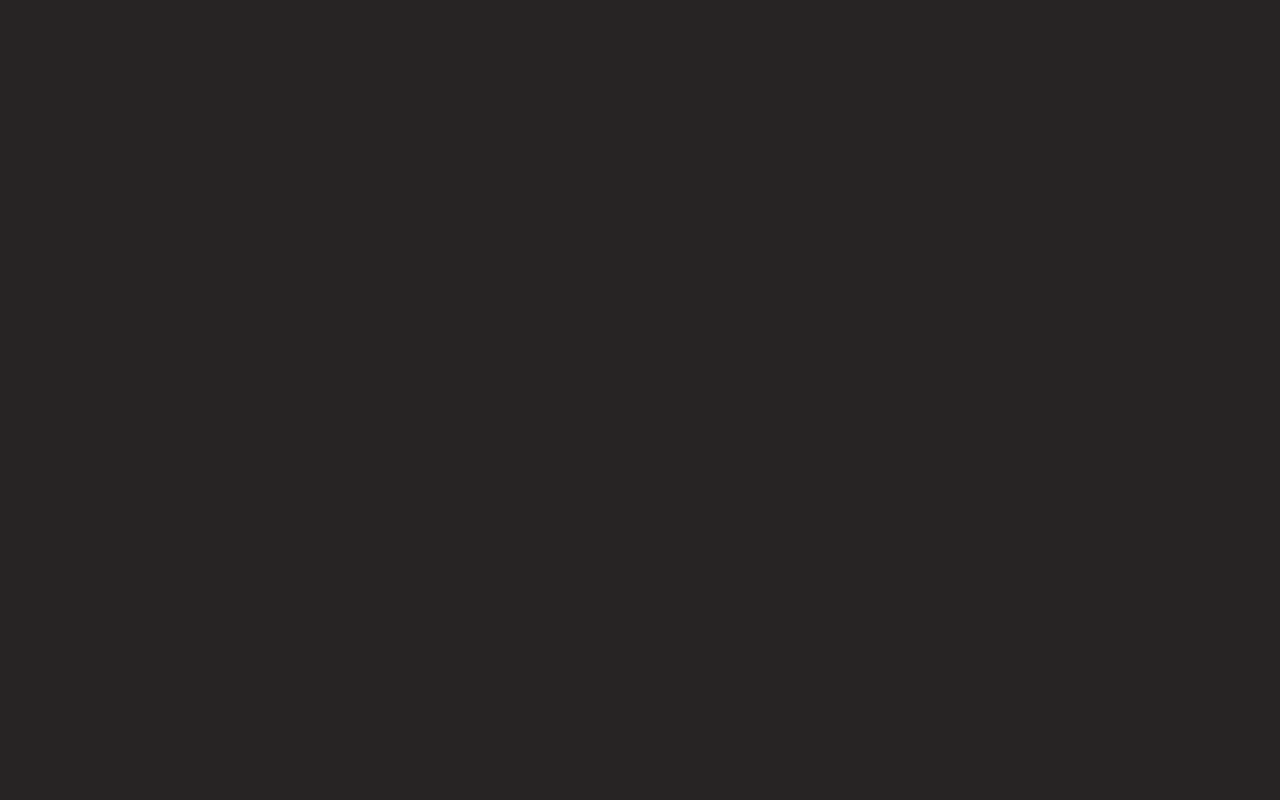
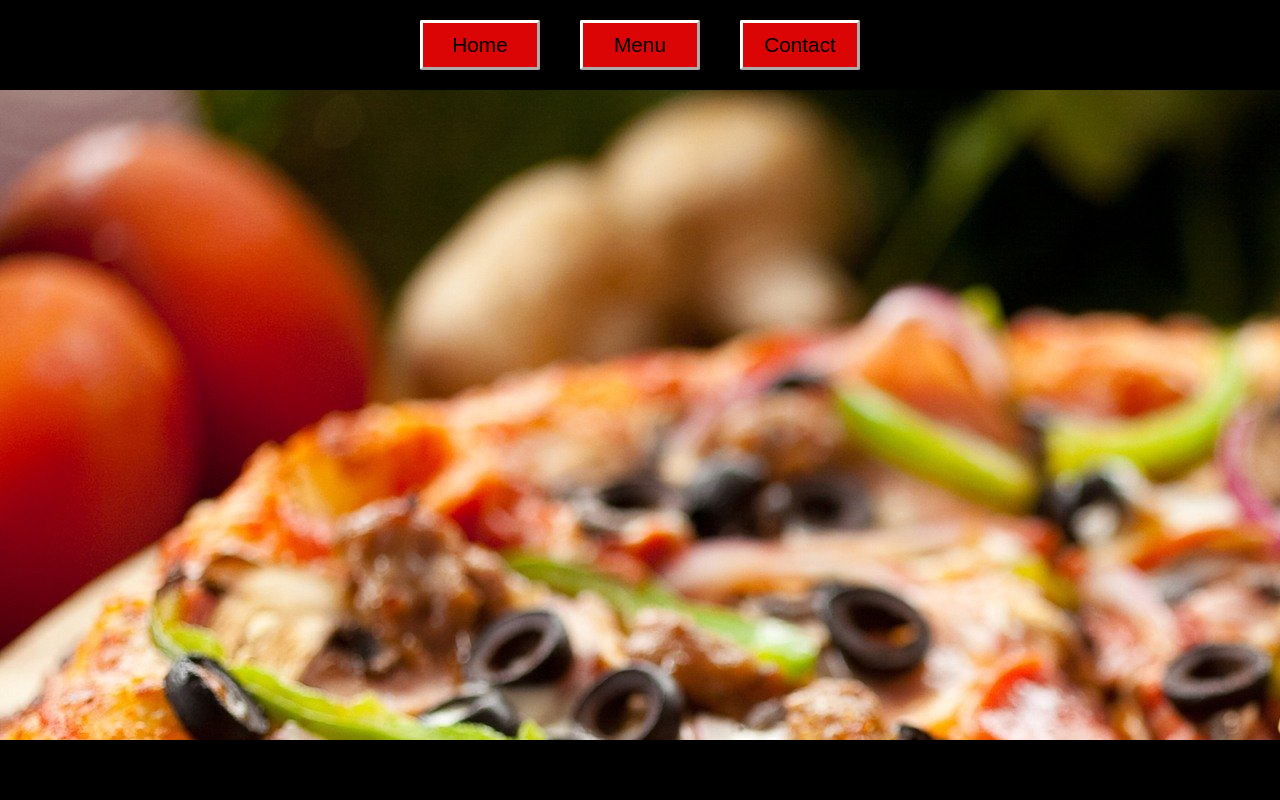
Before and after one commit to cooldudeachyut/restaurant, a website built with webpack: page dist/index.html in a window 1280 px wide. Built offline with nearby package versions, Linux system fonts and the light colour scheme.

Commit message:
Adds basic UI for page

```diff
--- a/package.json
+++ b/package.json
@@ -6,6 +6,7 @@
   "scripts": {
     "test": "echo \"Error: no test specified\" && exit 1",
     "build": "webpack",
+    "watch": "webpack --watch",
     "start": "webpack serve --open"
   },
   "repository": {
--- /dev/null
+++ b/src/contact.js
@@ -0,0 +1,3 @@
+function populateContact() {
+
+}
--- /dev/null
+++ b/src/home.js
@@ -0,0 +1,3 @@
+function populateHome() {
+
+}
--- a/src/index.js
+++ b/src/index.js
@@ -1 +1,38 @@
 import './style.css';
+import pizza from './pizza.jpg';
+import populateHome from './home.js';
+import populateMenu from './menu.js';
+import populateContact from './contact.js';
+
+const content = document.getElementById("content");
+content.style.backgroundImage = "url(" + pizza + ")";
+const topbar = document.createElement("div");
+topbar.id = "topbar";
+const infodiv = document.createElement("div");
+infodiv.id = "infodiv";
+const bottombar = document.createElement("div");
+bottombar.id = "bottombar";
+content.append(topbar);
+content.append(infodiv);
+content.append(bottombar);
+
+let homebtn = document.createElement("button"), menubtn = document.createElement("button"), contactbtn = document.createElement("button");
+homebtn.classList.add("tabtn");
+menubtn.classList.add("tabtn");
+contactbtn.classList.add("tabtn");
+topbar.append(homebtn);
+topbar.append(menubtn);
+topbar.append(contactbtn);
+
+homebtn.innerText = "Home";
+menubtn.innerText = "Menu";
+contactbtn.innerText = "Contact";
+
+function dePopulate() {
+	while (infodiv.firstChild)
+		infodiv.removeChild(infodiv.firstChild);
+}
+
+homebtn.addEventListener("click", () => {dePopulate(); populateHome();});
+menubtn.addEventListener("click", () => {dePopulate(); populateMenu();});
+contactbtn.addEventListener("click", () => {dePopulate(); populateContact();});
--- /dev/null
+++ b/src/menu.js
@@ -0,0 +1,3 @@
+function populateMenu() {
+
+}
--- a/src/style.css
+++ b/src/style.css
@@ -4,4 +4,50 @@
 	font-family: 'Raleway', sans-serif;
 	color: rgb(255,255,255);
 	background-color: rgb(39, 36, 36);
+	font-weight: 600;
+	margin: 0;
 }
+
+#content {
+	box-sizing: border-box;
+	display:flex;
+	flex-direction: column;
+	align-items: center;
+	justify-content: space-between;
+	width:100%;
+	min-height:100vh;
+}
+
+#topbar {
+	display: flex;
+	align-items: center;
+	justify-content: center;
+	width:100%;
+	height: 90px;
+	background-color: rgb(0, 0, 0);
+}
+
+.tabtn {
+	display:flex;
+	align-items: center;
+	justify-content: center;
+	margin: 10px 20px;
+	height: 50px;
+	width: 120px;
+	background-color: rgb(219, 5, 5);
+	border-width:3px;
+	border-color: rgb(255,255,255);
+	border-radius: 2px;
+	font-size: 1.3rem;
+}
+
+#infodiv {
+	box-sizing: border-box;
+	min-height: calc(100vh - 150px);
+}
+
+#bottombar {
+	width:100%;
+	height: 60px;
+	background-color: rgb(0, 0, 0);
+}
```
Also changed, not shown: dist/edd6ba93132207dbf5c9.jpg (added), dist/main.js, src/pizza.jpg (added).
